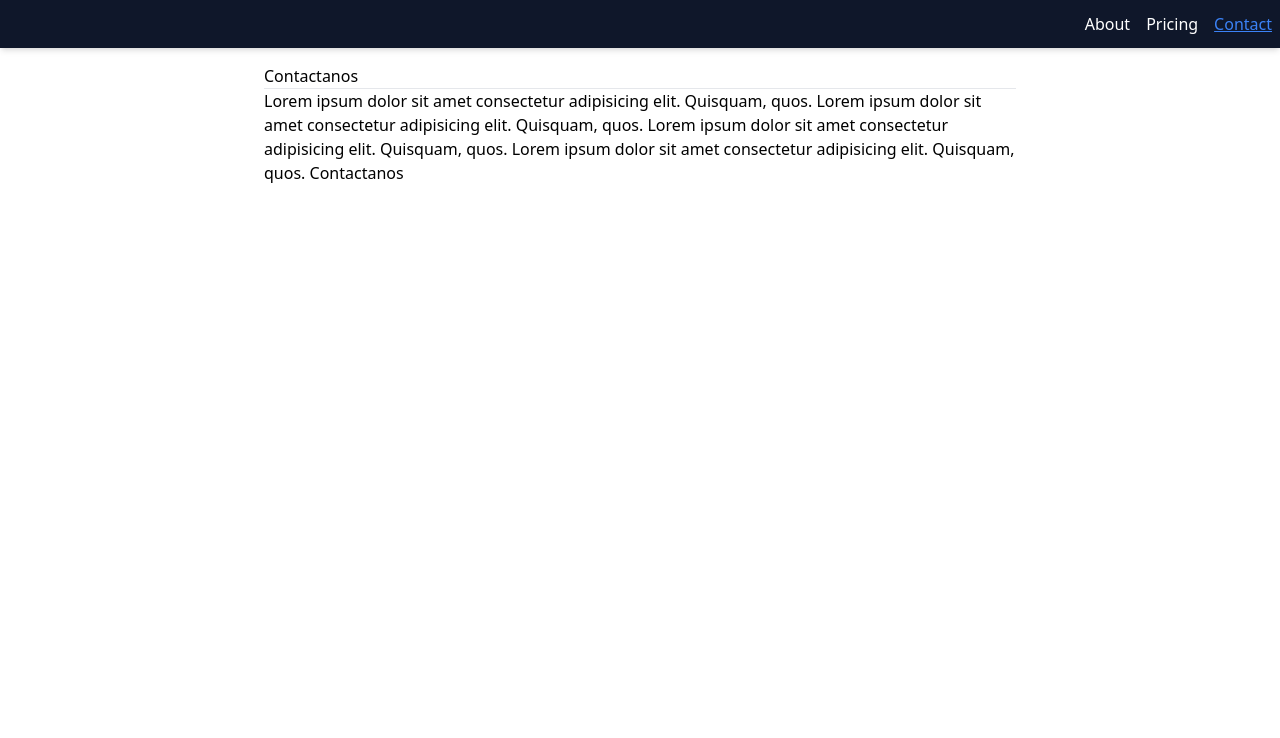
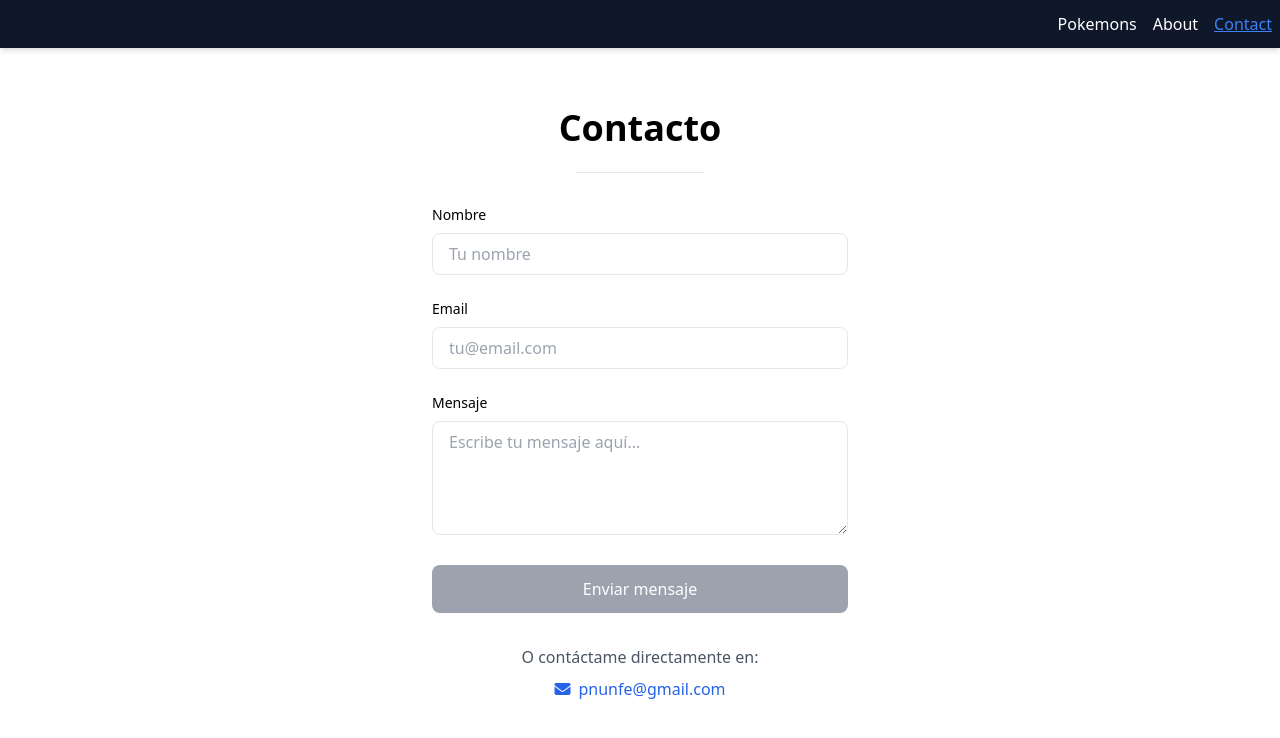
Before and after one commit to PavDev3/pokemon-ssr, an Angular app: page /contact in a window 1280 px wide. Shown: the top 738 px of the page. Built offline with nearby package versions, Linux system fonts and the light colour scheme.

Commit message:
contact and about page and new feature pokemons add

```diff
--- a/package.json
+++ b/package.json
@@ -34,6 +34,7 @@
     "@types/jasmine": "~5.1.0",
     "@types/node": "^18.18.0",
     "autoprefixer": "^10.4.20",
+    "cypress": "^13.16.0",
     "jasmine-core": "~5.2.0",
     "karma": "~6.4.0",
     "karma-chrome-launcher": "~3.2.0",
--- a/src/app/app.routes.ts
+++ b/src/app/app.routes.ts
@@ -2,7 +2,14 @@ import { Routes } from '@angular/router';
 
 export const routes: Routes = [
   {
-    path: '',
+    path: 'pokemons',
+    loadComponent: () =>
+      import('./pages/pokemons/pokemons-page.component').then(
+        (m) => m.PokemonsComponent
+      ),
+  },
+  {
+    path: 'about',
     loadComponent: () =>
       import('./pages/about/about-page.component').then(
         (m) => m.AboutPageComponent
@@ -31,6 +38,6 @@ export const routes: Routes = [
   },
   {
     path: '**',
-    redirectTo: '',
+    redirectTo: 'pokemons',
   },
 ];
--- a/src/app/pages/404/404/page-404.component.ts
+++ b/src/app/pages/404/404/page-404.component.ts
@@ -1,8 +1,9 @@
 import { ChangeDetectionStrategy, Component } from '@angular/core';
+import { RouterLink } from '@angular/router';
 
 @Component({
   selector: 'app-page-404',
-  imports: [],
+  imports: [RouterLink],
   templateUrl: './page-404.component.html',
   changeDetection: ChangeDetectionStrategy.OnPush,
 })
--- a/src/app/pages/about/about-page.component.html
+++ b/src/app/pages/about/about-page.component.html
@@ -1,9 +1,42 @@
-<h1>Sobre la app</h1>
+<div
+  class="flex flex-col items-center justify-center min-h-[calc(100vh-120px)]"
+>
+  <h1 class="text-4xl font-bold mb-6">Acerca de mí</h1>
 
-<hr />
+  <hr class="w-32 mb-8" />
 
-<section>
-  <p class="mb-4">
-    Lorem ipsum dolor sit amet consectetur adipisicing elit. Quisquam, quos.
-  </p>
-</section>
+  <section class="text-center">
+    <p class="mb-8 text-lg">
+      Página creada por Pablo Nuñez como proyecto final de Angular 19
+    </p>
+
+    <div class="flex flex-wrap justify-center gap-4">
+      <a
+        href="https://github.com/pavdev3"
+        target="_blank"
+        class="flex items-center gap-2 px-6 py-3 bg-gray-800 text-white rounded-lg hover:bg-gray-700 transition-colors"
+      >
+        <i class="fab fa-github text-xl"></i>
+        Github
+      </a>
+
+      <a
+        href="https://www.linkedin.com/in/pablo-n-1a4a3669/"
+        target="_blank"
+        class="flex items-center gap-2 px-6 py-3 bg-blue-600 text-white rounded-lg hover:bg-blue-500 transition-colors"
+      >
+        <i class="fab fa-linkedin text-xl"></i>
+        LinkedIn
+      </a>
+
+      <a
+        href="https://www.pablonunez.dev"
+        target="_blank"
+        class="flex items-center gap-2 px-6 py-3 bg-purple-600 text-white rounded-lg hover:bg-purple-500 transition-colors"
+      >
+        <i class="fas fa-globe text-xl"></i>
+        Web Personal
+      </a>
+    </div>
+  </section>
+</div>
--- a/src/app/pages/about/about-page.component.ts
+++ b/src/app/pages/about/about-page.component.ts
@@ -1,28 +1,10 @@
 import { CommonModule } from '@angular/common';
-import {
-  ChangeDetectionStrategy,
-  Component,
-  inject,
-  OnInit,
-} from '@angular/core';
-import { Meta, Title } from '@angular/platform-browser';
+import { Component } from '@angular/core';
 
 @Component({
-    selector: 'about-page',
-    imports: [CommonModule],
-    templateUrl: './about-page.component.html',
-    changeDetection: ChangeDetectionStrategy.OnPush
+  selector: 'app-about-page',
+  standalone: true,
+  imports: [CommonModule],
+  templateUrl: './about-page.component.html',
 })
-export class AboutPageComponent implements OnInit {
-  private readonly title = inject(Title);
-  private readonly meta = inject(Meta);
-
-  ngOnInit() {
-    this.title.setTitle('About');
-    this.meta.updateTag({ name: 'description', content: 'About page' });
-    this.meta.updateTag({
-      name: 'keywords',
-      content: 'about, page, Angular, Tailwind, TypeScript',
-    });
-  }
-}
+export class AboutPageComponent {}
--- a/src/app/pages/contact/contact-page.component.html
+++ b/src/app/pages/contact/contact-page.component.html
@@ -1,13 +1,71 @@
-<h1>Contactanos</h1>
+<div
+  class="flex flex-col items-center justify-center min-h-[calc(100vh-120px)]"
+>
+  <h1 class="text-4xl font-bold mb-6">Contacto</h1>
 
-<hr />
+  <hr class="w-32 mb-8" />
 
-<section>
-  <p class="mb-4">
-    Lorem ipsum dolor sit amet consectetur adipisicing elit. Quisquam, quos.
-    Lorem ipsum dolor sit amet consectetur adipisicing elit. Quisquam, quos.
-    Lorem ipsum dolor sit amet consectetur adipisicing elit. Quisquam, quos.
-    Lorem ipsum dolor sit amet consectetur adipisicing elit. Quisquam, quos.
-    Contactanos
-  </p>
-</section>
+  <section class="w-full max-w-md px-4">
+    <form (ngSubmit)="onSubmit()" #contactForm="ngForm" class="space-y-6">
+      <div>
+        <label for="name" class="block text-sm font-medium mb-2">Nombre</label>
+        <input
+          type="text"
+          id="name"
+          name="name"
+          [(ngModel)]="contactData.name"
+          required
+          class="w-full px-4 py-2 border rounded-lg focus:outline-none focus:ring-2 focus:ring-blue-500"
+          placeholder="Tu nombre"
+        />
+      </div>
+
+      <div>
+        <label for="email" class="block text-sm font-medium mb-2">Email</label>
+        <input
+          type="email"
+          id="email"
+          name="email"
+          [(ngModel)]="contactData.email"
+          required
+          class="w-full px-4 py-2 border rounded-lg focus:outline-none focus:ring-2 focus:ring-blue-500"
+          placeholder="tu@email.com"
+        />
+      </div>
+
+      <div>
+        <label for="message" class="block text-sm font-medium mb-2"
+          >Mensaje</label
+        >
+        <textarea
+          id="message"
+          name="message"
+          [(ngModel)]="contactData.message"
+          required
+          rows="4"
+          class="w-full px-4 py-2 border rounded-lg focus:outline-none focus:ring-2 focus:ring-blue-500"
+          placeholder="Escribe tu mensaje aquí..."
+        ></textarea>
+      </div>
+
+      <button
+        type="submit"
+        [disabled]="!contactForm.form.valid"
+        class="w-full bg-blue-600 text-white py-3 px-6 rounded-lg hover:bg-blue-500 transition-colors disabled:bg-gray-400"
+      >
+        Enviar mensaje
+      </button>
+    </form>
+
+    <div class="mt-8 text-center">
+      <p class="text-gray-600">O contáctame directamente en:</p>
+      <a
+        href="mailto:pnunfe@gmail.com"
+        class="flex items-center justify-center gap-2 mt-2 text-blue-600 hover:text-blue-500"
+      >
+        <i class="fas fa-envelope"></i>
+        pnunfe&#64;gmail.com
+      </a>
+    </div>
+  </section>
+</div>
--- a/src/app/pages/contact/contact-page.component.ts
+++ b/src/app/pages/contact/contact-page.component.ts
@@ -1,28 +1,37 @@
 import { CommonModule } from '@angular/common';
-import {
-  ChangeDetectionStrategy,
-  Component,
-  inject,
-  OnInit,
-} from '@angular/core';
-import { Meta, Title } from '@angular/platform-browser';
+import { Component } from '@angular/core';
+import { FormsModule } from '@angular/forms';
+
+interface ContactForm {
+  name: string;
+  email: string;
+  message: string;
+}
 
 @Component({
-    selector: 'contact-page',
-    imports: [CommonModule],
-    templateUrl: './contact-page.component.html',
-    changeDetection: ChangeDetectionStrategy.OnPush
+  selector: 'app-contact-page',
+  standalone: true,
+  imports: [CommonModule, FormsModule],
+  templateUrl: './contact-page.component.html',
 })
-export class ContactPageComponent implements OnInit {
-  private readonly title = inject(Title);
-  private readonly meta = inject(Meta);
+export class ContactPageComponent {
+  contactData: ContactForm = {
+    name: '',
+    email: '',
+    message: '',
+  };
 
-  ngOnInit() {
-    this.title.setTitle('Contact');
-    this.meta.updateTag({ name: 'description', content: 'Contact page' });
-    this.meta.updateTag({
-      name: 'keywords',
-      content: 'contact, page, Angular, Tailwind, TypeScript',
-    });
+  onSubmit() {
+    // Aquí puedes implementar la lógica para enviar el email
+    // Por ahora, solo abriremos el cliente de correo predeterminado
+    const mailtoLink = `mailto:pnunfe@gmail.com?subject=Contacto de ${this.contactData.name}&body=${this.contactData.message}%0A%0ADe: ${this.contactData.email}`;
+    window.location.href = mailtoLink;
+
+    // Limpiamos el formulario
+    this.contactData = {
+      name: '',
+      email: '',
+      message: '',
+    };
   }
 }
--- /dev/null
+++ b/src/app/pages/pokemons/pokemons-page.component.html
@@ -0,0 +1,2 @@
+<h1 class="text-2xl font-bold">Pokemons</h1>
+<h2 class="text-xl">Pagina actual</h2>
--- /dev/null
+++ b/src/app/pages/pokemons/pokemons-page.component.ts
@@ -0,0 +1,10 @@
+import { CommonModule } from '@angular/common';
+import { ChangeDetectionStrategy, Component } from '@angular/core';
+
+@Component({
+  selector: 'pokemons-page',
+  imports: [CommonModule],
+  templateUrl: './pokemons-page.component.html',
+  changeDetection: ChangeDetectionStrategy.OnPush,
+})
+export class PokemonsComponent {}
--- a/src/app/shared/components/navbar/navbar.component.html
+++ b/src/app/shared/components/navbar/navbar.component.html
@@ -1,6 +1,12 @@
 <nav
   class="top-0 absolute z-50 w-full flex justify-end px-2 py-3 bg-slate-900 shadow-md text-white gap-4"
 >
+  <a
+    class="hover:underline"
+    routerLinkActive="text-blue-500 underline"
+    routerLink="/pokemons"
+    >Pokemons</a
+  >
   <a
     class="hover:underline"
     routerLinkActive="text-blue-500 underline"
@@ -10,12 +16,6 @@
   <a
     class="hover:underline"
     routerLinkActive="text-blue-500 underline"
-    routerLink="/pricing"
-    >Pricing</a
-  >
-  <a
-    class="hover:underline"
-    routerLinkActive="text-blue-500 underline"
     routerLink="/contact"
     >Contact</a
   >
--- a/src/index.html
+++ b/src/index.html
@@ -1,11 +1,15 @@
-<!doctype html>
+<!DOCTYPE html>
 <html lang="en">
   <head>
-  <meta charset="utf-8">
+    <meta charset="utf-8" />
     <title>PokemonSsr</title>
-  <base href="/">
-  <meta name="viewport" content="width=device-width, initial-scale=1">
-  <link rel="icon" type="image/x-icon" href="favicon.ico">
+    <base href="/" />
+    <meta name="viewport" content="width=device-width, initial-scale=1" />
+    <link rel="icon" type="image/x-icon" href="favicon.ico" />
+    <link
+      rel="stylesheet"
+      href="https://cdnjs.cloudflare.com/ajax/libs/font-awesome/6.5.1/css/all.min.css"
+    />
   </head>
   <body>
     <app-root></app-root>
```
Also changed, not shown: 1 other file (tests, documents, lock files or other folders). Lines whose indentation alone changed are shown as unchanged.
